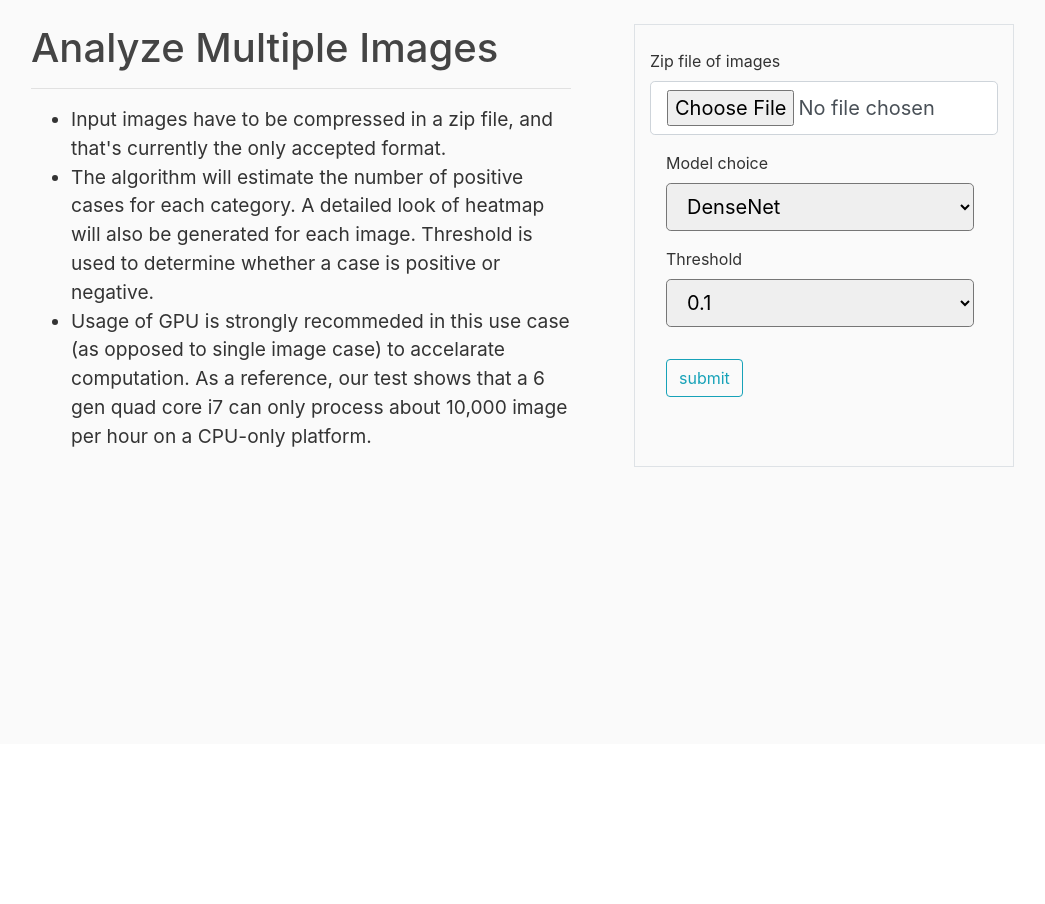
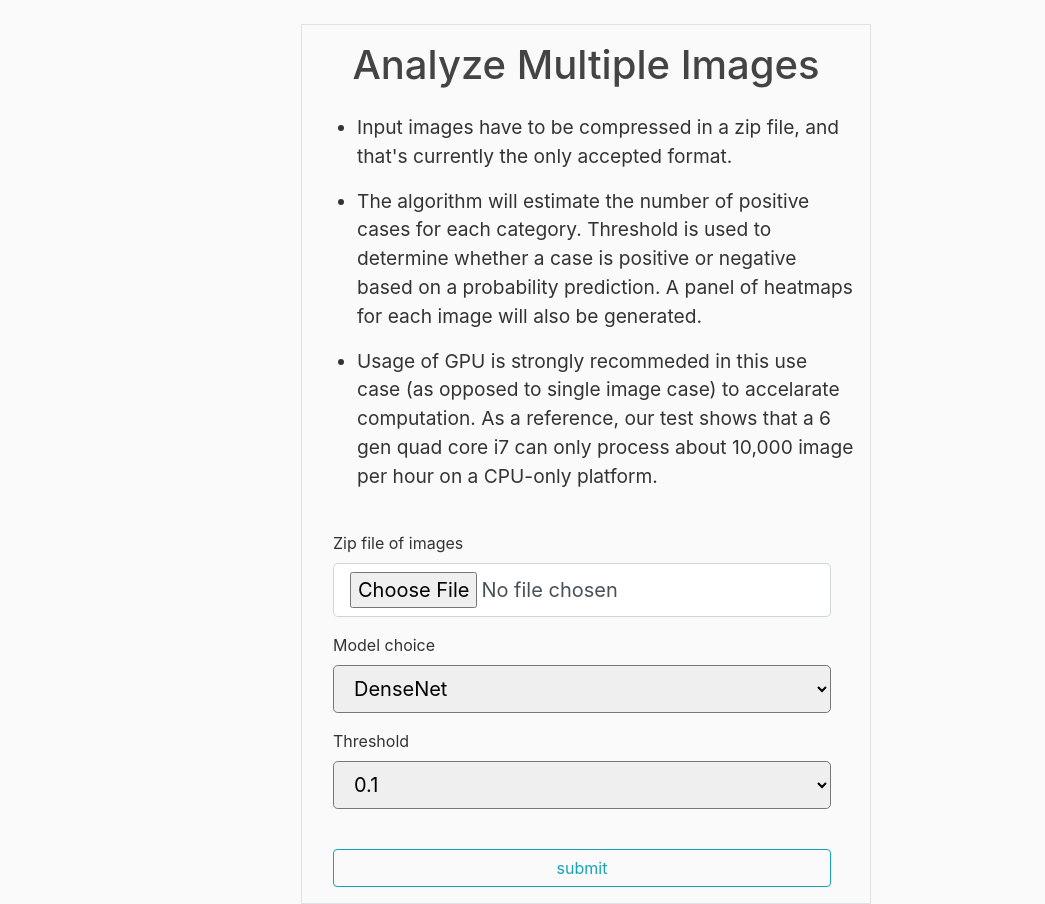
Before and after one commit to HaigangLiu/flaskapp_deep_learning, a Flask app: page /multiple_images_handler_beta in a window 1280 px wide. Shown: the part 56-960 px from the top of the page, without its empty margins (54-1099 px from the left). Before the commit the page ends 523 px from the top, so only its background shows below. Run offline with Flask 2, Linux system fonts and the light colour scheme; some libraries are stand-ins or nearby versions.

Commit message:
changed layout

```diff
--- a/templates/multiple_image_handler_beta.html
+++ b/templates/multiple_image_handler_beta.html
@@ -2,31 +2,33 @@
 
 {% block content %}
 <div class = 'container'>
-<div class = 'row'>
-    <div class = 'col-6 mr-4'>
-    <BIG>
-        <h1>Analyze Multiple Images</h1>
-    <hr>
+        <div class ='row'>
+
+            <div class ='col-3'></div>
+        <div class ='col-6 mr-4 border'>
+
+        <BIG>
+        <h1 class = 'mt-3 mb-4 text-center'>Analyze Multiple Images</h1>
+
             <ul>
-                <li>Input images have to be compressed in a zip file,
+                <li class = 'mt-3'>Input images have to be compressed in a zip file,
                 and that's currently the only accepted format.</li>
 
-                <li>The algorithm will estimate the number of positive cases
-                 for each category. A detailed look of heatmap will also be
-             generated for each image. Threshold is used to determine whether a case is positive or negative. </li>
+                <li class = 'mt-3'>The algorithm will estimate the number of positive cases
+                 for each category. Threshold is used to determine whether a case is positive or negative based on a probability prediction. A panel of heatmaps for each image will also be
+             generated.</li>
 
-                <li>Usage of GPU is strongly recommeded in this use case (as
+                <li class = 'mt-3'>Usage of GPU is strongly recommeded in this use case (as
                 opposed to single image case) to accelarate computation. As a reference,
                  our test shows that a 6 gen quad core i7 can only process about 10,000
              image per hour on a CPU-only platform. </li>
             </ul>
-    </BIG>
-    </div>
-    <div class = 'ml-4 col-4 border'>
+        </BIG>
+
         <form method=post enctype=multipart/form-data action="">
             {{ form.hidden_tag()}}
-            <fieldset class="form-group ">
-                <div class="mt-4 form-group">
+            <fieldset class="form-group">
+                <div  class="mr-4 ml-3 mt-4 form-group">
                   {{ form.image.label(class="form-control-label") }}
                     {% if form.image.errors %}
                         {{ form.image(class="form-control form-control-lg is-invalid") }}
@@ -51,12 +53,19 @@
             </div>
 
         </fieldset>
-            <div class="form-group ml-3">
-                {{ form.submit(class="btn btn-outline-info") }}
+            <div class="form-group mr-4 ml-3 mt-4 ">
+                {{ form.submit(class="btn btn-outline-info btn-block") }}
             </div>
         </form>
     </div>
-</div>
+
+
+
+    <div class ='col'></div>
+
+
+    </div>
 </div>
 
+
 {% endblock content %}
```
